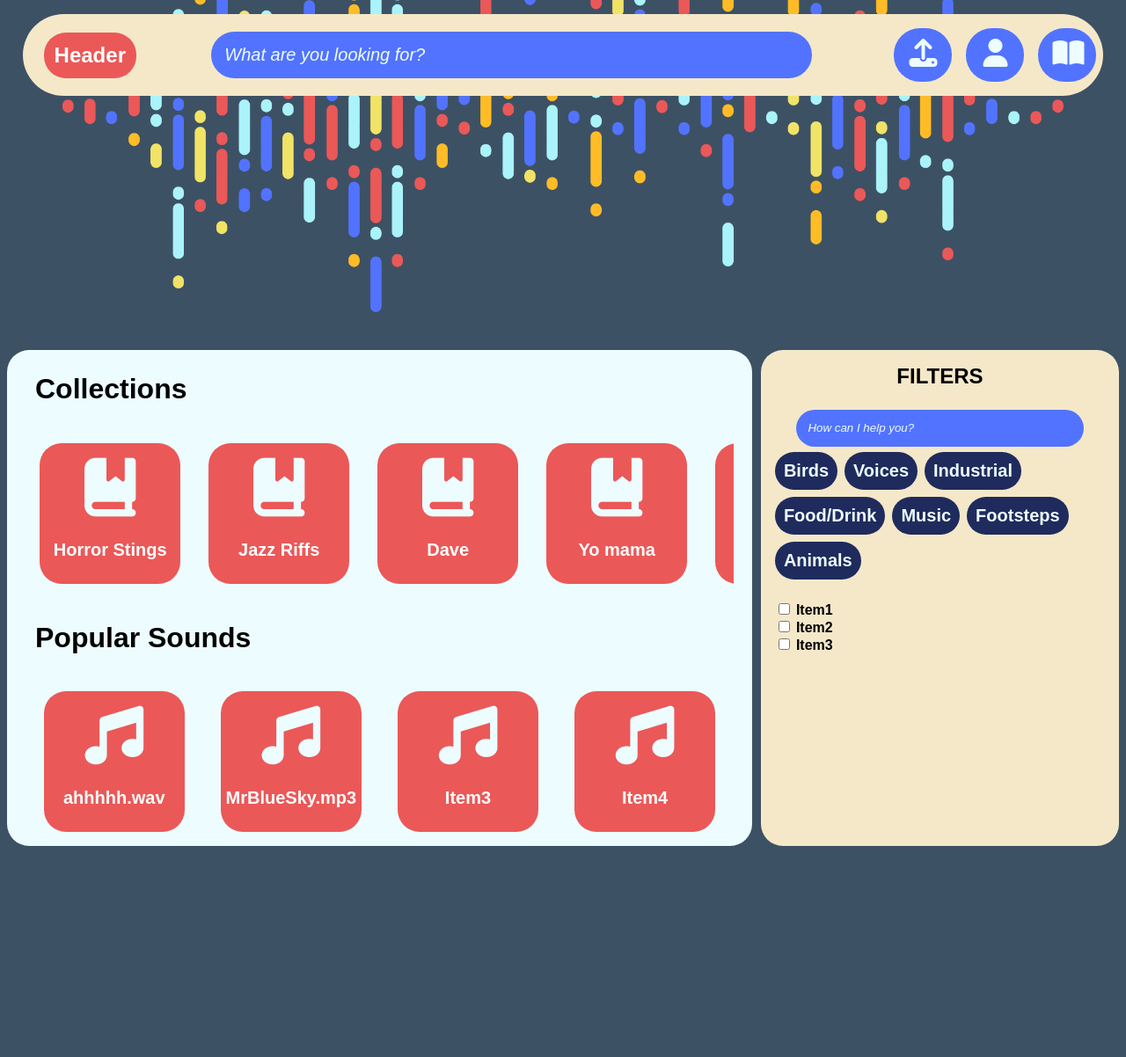
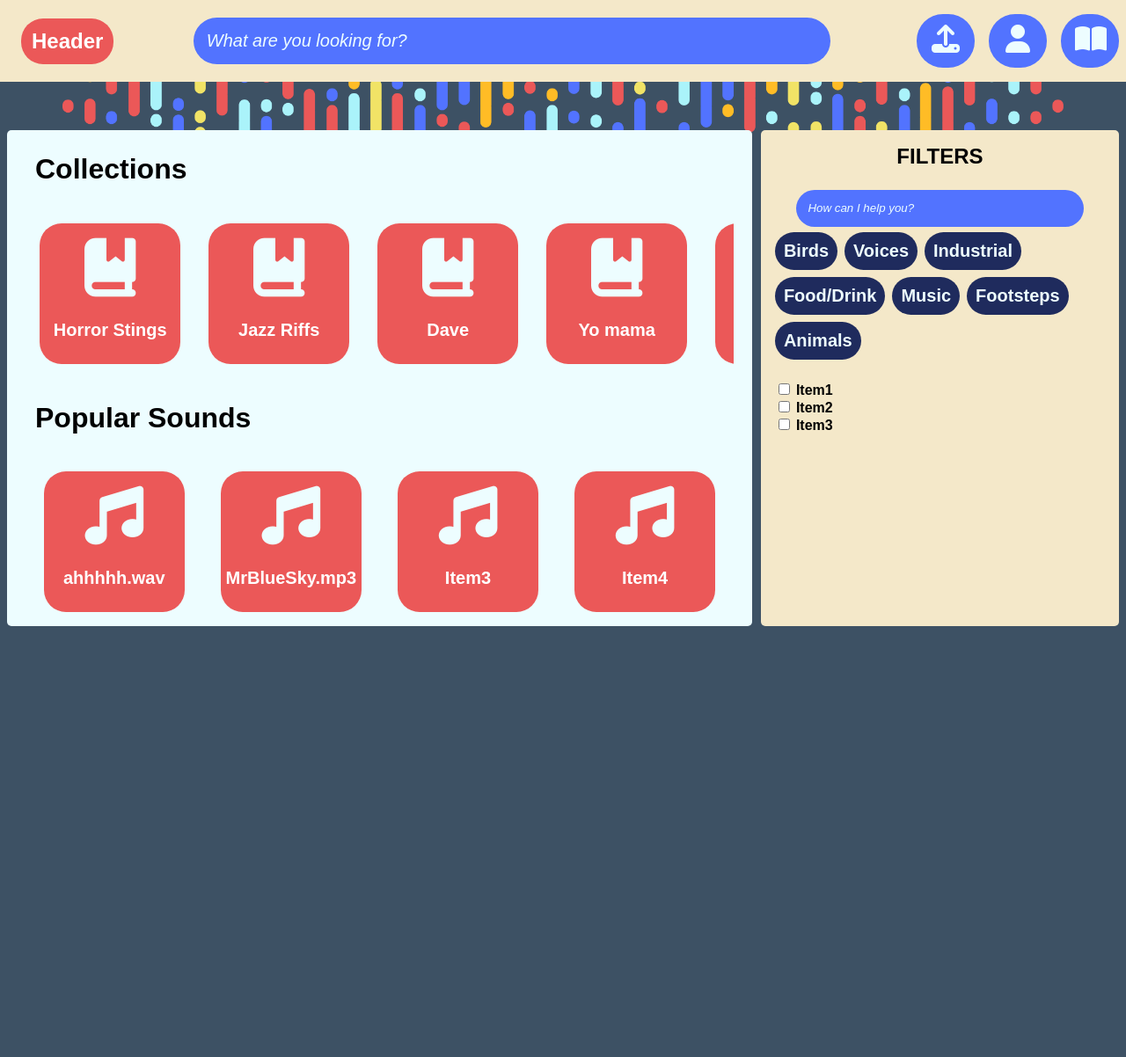
Before and after one commit to NoahZS-webdev/catalystSoundLib, a PHP site: page / in a window 1280 px wide. Shown: the top 1202 px of the page at 88% size. After the commit the page ends 712 px from the top, so only its background shows below. Run offline with PHP 8.4, Linux system fonts and the light colour scheme; some libraries are stand-ins or nearby versions; some web fonts are replaced.

Commit message:
Update styles.css

```diff
--- a/css/styles.css
+++ b/css/styles.css
@@ -49,6 +49,7 @@ label {
     max-width: 90%;
     position: relative;
     margin-top: -250px;
+    z-index: -1;
 }
 
 /* the flexbox that contains the nav bar and everythin in it */
@@ -58,13 +59,11 @@ label {
     justify-content: space-between;
     align-items: center;
     background-color: #f4e8c9;
-    border-radius: 50px;
     color: #ffffff;
-    margin: auto;
-    top: 1em;
+    margin-top: -8px;
     position: fixed;
     z-index: 2;
-    width: 96%;
+    width: 100%;
 }
 
 /* button classes for 3 buttons in nav bar */
@@ -135,6 +134,7 @@ input[type=search], select, textarea {
     display: flex;
     flex-direction: row;
     column-gap: 10px;
+    margin-top: -250px;
 }
 
 /* div that contains collections and popular sounds */
@@ -143,7 +143,7 @@ input[type=search], select, textarea {
     flex-direction: column;
     background-color: #edfdff;
     flex-basis: 67%;
-    border-radius: 25px;
+    border-radius: 5px;
     max-width: 67%;
     justify-content: space-between;
     align-items: center;
@@ -199,7 +199,7 @@ input[type=search], select, textarea {
 .filterdpop2 {
     background-color: #f4e8c9;
     flex-basis: 33%;
-    border-radius: 25px;
+    border-radius: 5px;
     padding: 1em;
 }.filterdpop2 h1 {
     padding: 0 1em 1em 1em;
```
